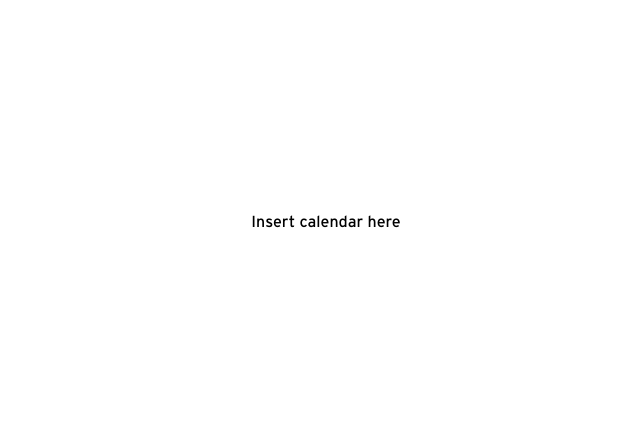
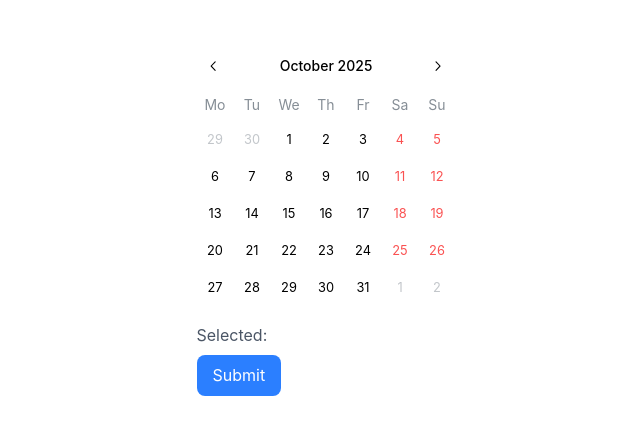
Before and after one commit to JumboCode/mhd, a Next.js app: page /calendar in a window 1280 px wide. Shown: the part 178-612 px from the top of the page, without its empty margins (314-954 px from the left). Built offline with nearby package versions, Linux system fonts and the light colour scheme.

Commit message:
Add Calendar date selection

```diff
--- a/next.config.ts
+++ b/next.config.ts
@@ -1,7 +1,5 @@
 import type { NextConfig } from "next";
 
-const nextConfig: NextConfig = {
-    /* config options here */
-};
+const nextConfig: NextConfig = {};
 
 export default nextConfig;
--- a/package.json
+++ b/package.json
@@ -13,6 +13,7 @@
     },
     "dependencies": {
         "@mantine/core": "^8.3.4",
+        "@mantine/dates": "^8.3.5",
         "@mantine/hooks": "^8.3.4",
         "@next/eslint-plugin-next": "^15.5.4",
         "lucide": "^0.544.0",
--- a/src/app/calendar/page.tsx
+++ b/src/app/calendar/page.tsx
@@ -1,7 +1,14 @@
-export default function SliderPage() {
+import React from "react";
+import Demo from "../../components/Calendar";
+import { MantineProvider } from "@mantine/core";
+import "@mantine/dates/styles.css";
+
+export default function Calendar() {
     return (
-        <div className="min-h-screen flex justify-center items-center">
-            Insert calendar here
-        </div>
+        <MantineProvider>
+            <div className="min-h-screen flex justify-center items-center">
+                <Demo />
+            </div>
+        </MantineProvider>
     );
 }
--- a/src/components/Calendar.tsx
+++ b/src/components/Calendar.tsx
@@ -1,7 +1,62 @@
 "use client";
+import React from "react";
+import { Calendar } from "@mantine/dates";
+import dayjs from "dayjs";
+import { useState } from "react";
+import "@mantine/core/styles.css";
+import "@mantine/dates/styles.css";
 
-import React from "react";
+export default function Demo() {
+    const [selectedDate, setSelectedDate] = useState<string[]>([]);
+    const handleSelect = (date: string) => {
+        const isSelected = selectedDate.some((s) =>
+            dayjs(date).isSame(s, "date"),
+        );
+        if (isSelected) {
+            setSelectedDate((current) =>
+                current.filter((d) => !dayjs(d).isSame(date, "date")),
+            );
+        } else if (selectedDate.length < 3) {
+            setSelectedDate((current) => [...current, date]);
+        }
+    };
 
-export default function Calednar() {
-    return <>Make calendar here</>;
+    const [response, setResponse] = useState<string>("");
+
+    const handleSubmit = async () => {
+        if (!selectedDate) return;
+        const res = await fetch(`/api/calendar?date=${selectedDate}`);
+        const shows = await res.text();
+        setResponse(shows);
+
+        // reset selected date after submitting
+        setSelectedDate([]);
+    };
+
+    return (
+        <div className="flex flex-col items-center justify-center min-h-screen">
+            <div className="w-full max-w-[340px]">
+                <Calendar
+                    getDayProps={(date) => ({
+                        selected: selectedDate.some((s) =>
+                            dayjs(date).isSame(s, "date"),
+                        ),
+                        onClick: () => handleSelect(date),
+                    })}
+                />
+                <p className="mt-4 text-gray-600">
+                    Selected: {selectedDate ? selectedDate : "None"}
+                </p>
+
+                <button
+                    onClick={handleSubmit}
+                    className="mt-2 px-4 py-2 bg-blue-500 text-white justify-center rounded-lg hover:bg-blue-600 transition"
+                >
+                    Submit
+                </button>
+
+                {response && <p className="mt-2 text-gray-700">{response}</p>}
+            </div>
+        </div>
+    );
 }
```
Also changed, not shown: 1 other file (tests, documents, lock files or other folders).
